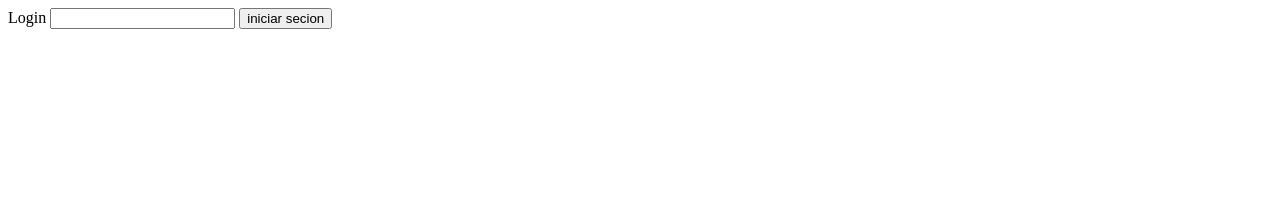
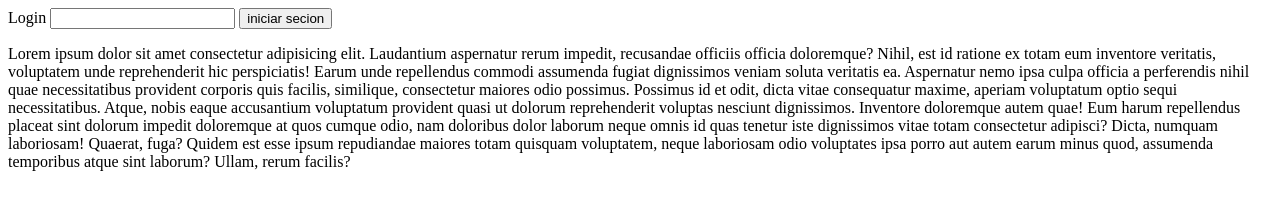
Before and after one commit to MiguelUllola/Prueba, a plain HTML site: page index.html in a window 1280 px wide. Drawn offline with Linux system fonts and the light colour scheme.

Commit message:
Agregue parrafo

```diff
--- a/index.html
+++ b/index.html
@@ -10,5 +10,11 @@
     <label for="">Login</label>
     <input type="text">
     <button>iniciar secion</button>
+    <p>Lorem ipsum dolor sit amet consectetur adipisicing elit. Laudantium aspernatur rerum impedit, recusandae officiis officia doloremque? Nihil, est id ratione ex totam eum inventore veritatis, voluptatem unde reprehenderit hic perspiciatis!
+    Earum unde repellendus commodi assumenda fugiat dignissimos veniam soluta veritatis ea. Aspernatur nemo ipsa culpa officia a perferendis nihil quae necessitatibus provident corporis quis facilis, similique, consectetur maiores odio possimus.
+    Possimus id et odit, dicta vitae consequatur maxime, aperiam voluptatum optio sequi necessitatibus. Atque, nobis eaque accusantium voluptatum provident quasi ut dolorum reprehenderit voluptas nesciunt dignissimos. Inventore doloremque autem quae!
+    Eum harum repellendus placeat sint dolorum impedit doloremque at quos cumque odio, nam doloribus dolor laborum neque omnis id quas tenetur iste dignissimos vitae totam consectetur adipisci? Dicta, numquam laboriosam!
+    Quaerat, fuga? Quidem est esse ipsum repudiandae maiores totam quisquam voluptatem, neque laboriosam odio voluptates ipsa porro aut autem earum minus quod, assumenda temporibus atque sint laborum? Ullam, rerum facilis?
+    </p>
 </body>
 </html>
```
